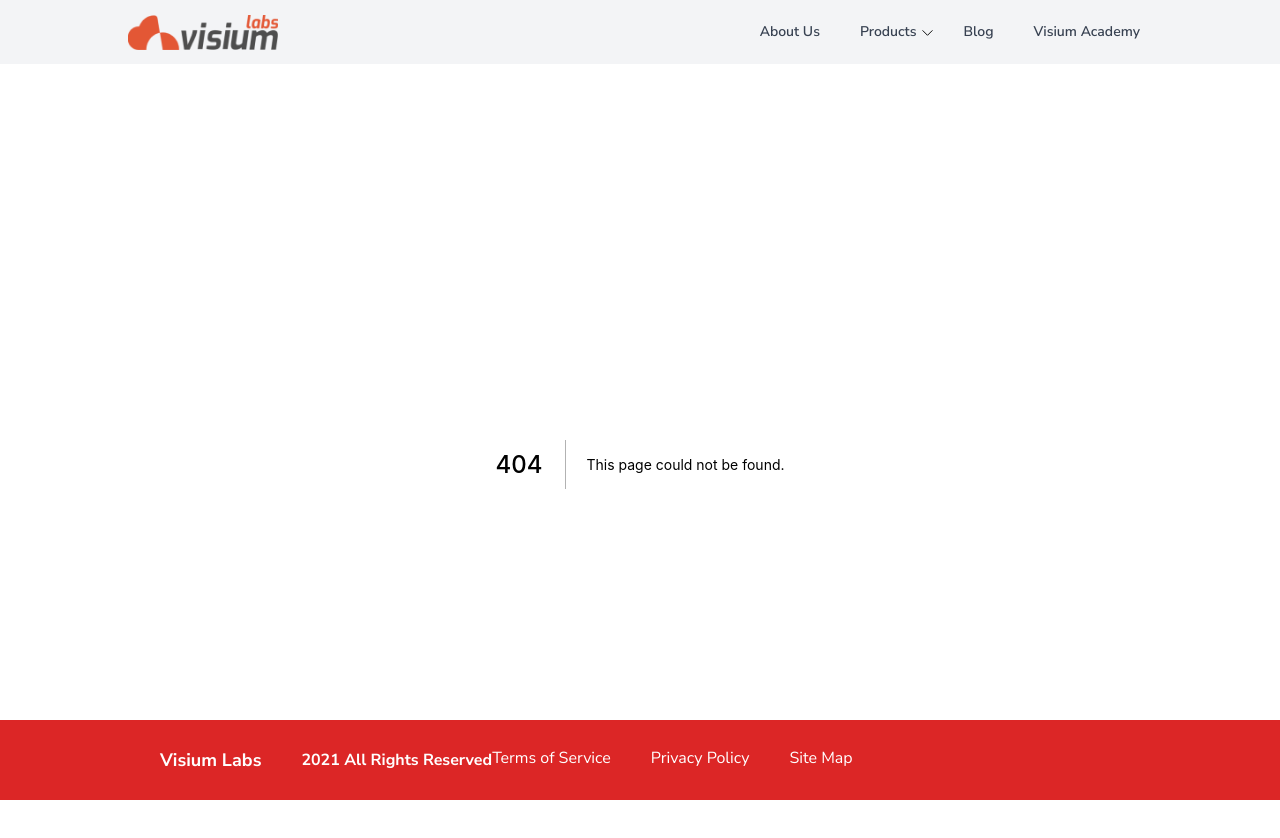
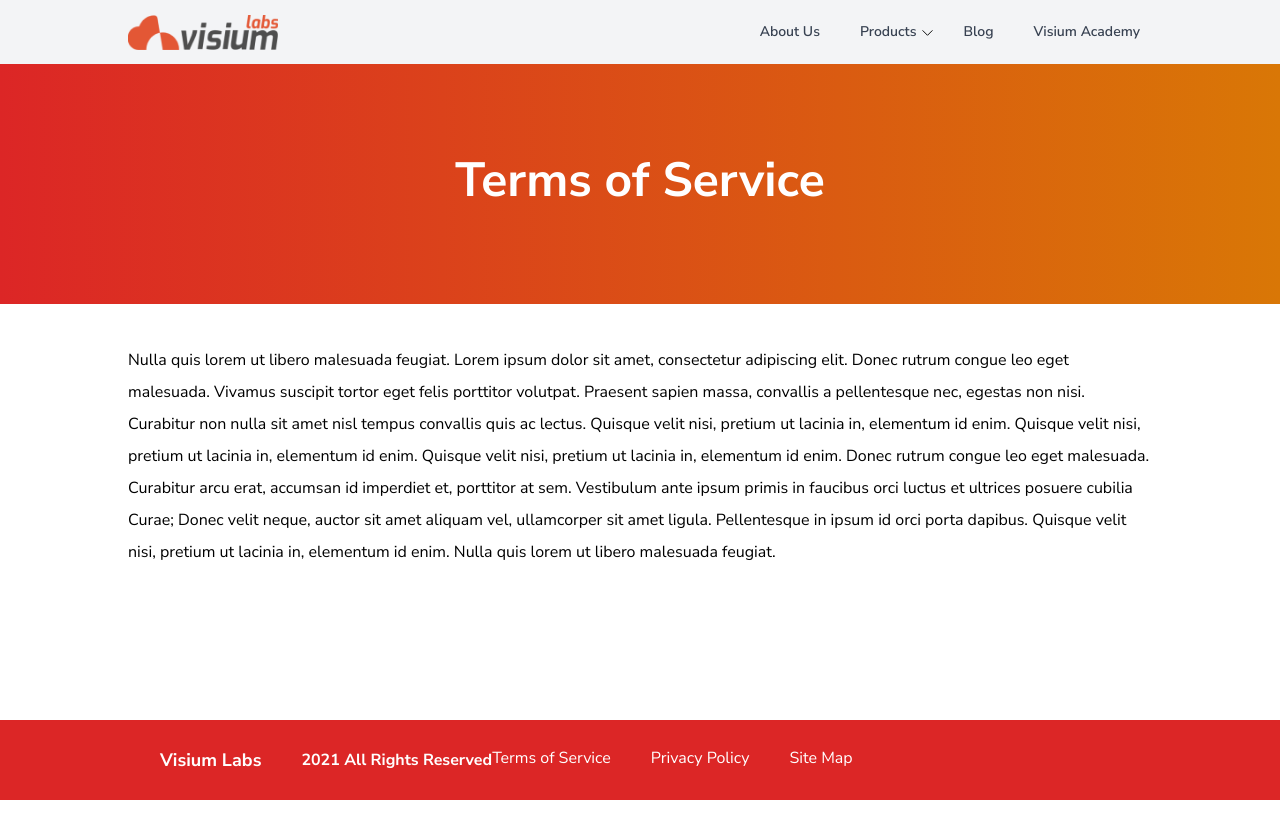
Before and after one commit to arda-e/vLabsWeb, a Next.js app in the folder vlabsweb/: page /termsofservice in a window 1280 px wide. Before the commit this address had no page. Shown: the top 838 px of the page. After the commit the page ends 800 px from the top, so only its background shows below. Built offline with nearby package versions, Linux system fonts and the light colour scheme.

Commit message:
termosservice page init

```diff
--- /dev/null
+++ b/vlabsweb/pages/termsofservice.js
@@ -0,0 +1,16 @@
+import ProductHeroSection from '../components/Products/ProductHeroSection'
+import Text_Main from '../components/Text/Text_Main'
+const termsofservice = () => {
+    return (
+        <div>
+            <ProductHeroSection heading="Terms of Service" />
+            <section className="max-w-7xl container mx-auto px-8 sm:px-8 md:px-10 lg:px:24 xl:px-32 my-10">
+                <Text_Main>Nulla quis lorem ut libero malesuada feugiat. Lorem ipsum dolor sit amet, consectetur adipiscing elit. Donec rutrum congue leo eget malesuada. Vivamus suscipit tortor eget felis porttitor volutpat. Praesent sapien massa, convallis a pellentesque nec, egestas non nisi.
+Curabitur non nulla sit amet nisl tempus convallis quis ac lectus. Quisque velit nisi, pretium ut lacinia in, elementum id enim. Quisque velit nisi, pretium ut lacinia in, elementum id enim. Quisque velit nisi, pretium ut lacinia in, elementum id enim. Donec rutrum congue leo eget malesuada.
+Curabitur arcu erat, accumsan id imperdiet et, porttitor at sem. Vestibulum ante ipsum primis in faucibus orci luctus et ultrices posuere cubilia Curae; Donec velit neque, auctor sit amet aliquam vel, ullamcorper sit amet ligula. Pellentesque in ipsum id orci porta dapibus. Quisque velit nisi, pretium ut lacinia in, elementum id enim. Nulla quis lorem ut libero malesuada feugiat.</Text_Main>
+            </section>
+        </div>
+    )
+}
+
+export default termsofservice
```
